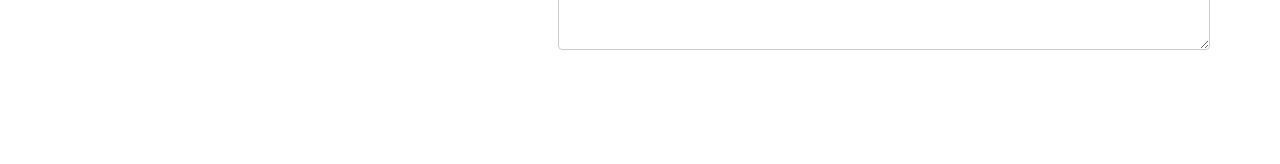
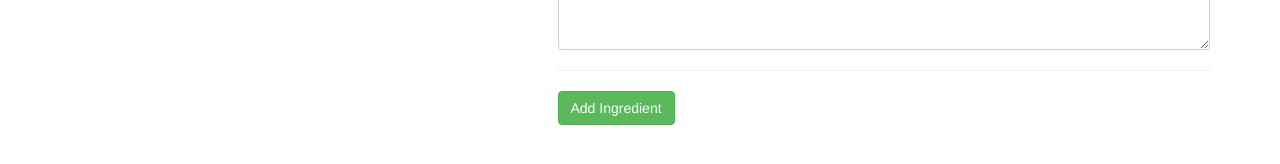
Before and after one commit to doug-newton/angular-udemy-course-project, an Angular app: page /recipes/new in a window 1280 px wide. Shown: the part 364-528 px from the top of the page. Built offline with nearby package versions, Linux system fonts and the light colour scheme.

Commit message:
add new ingredient FormGroup in FormArray

```diff
--- a/src/app/recipes/recipe-edit/recipe-edit.component.html
+++ b/src/app/recipes/recipe-edit/recipe-edit.component.html
@@ -83,6 +83,14 @@
                         </div>
                     </div>
 
+                    <hr>
+
+                    <div class="row">
+                        <div class="col-xs-12">
+                            <button (click)="onAddIngredient()" class="btn btn-success" type="button">Add Ingredient</button>
+                        </div>
+                    </div>
+
                 </div>
             </div>
 
--- a/src/app/recipes/recipe-edit/recipe-edit.component.ts
+++ b/src/app/recipes/recipe-edit/recipe-edit.component.ts
@@ -62,6 +62,13 @@ export class RecipeEditComponent implements OnInit {
     return (<FormArray>this.recipeForm.get('ingredients')).controls
   }
 
+  onAddIngredient() {
+    (<FormArray>this.recipeForm.get('ingredients')).push(new FormGroup({
+      name: new FormControl(),
+      amount: new FormControl()
+    }))
+  }
+
   onSubmit() {
     console.log(this.recipeForm)
   }
```
